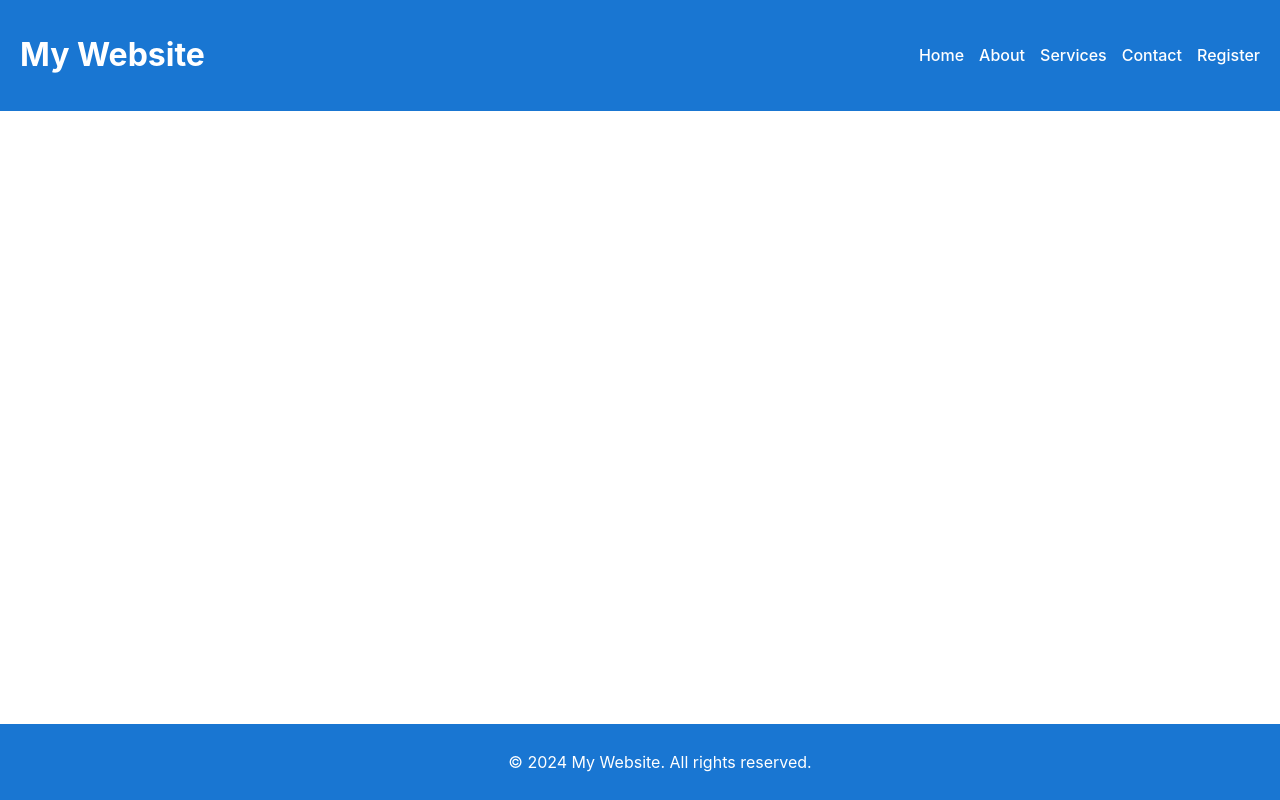
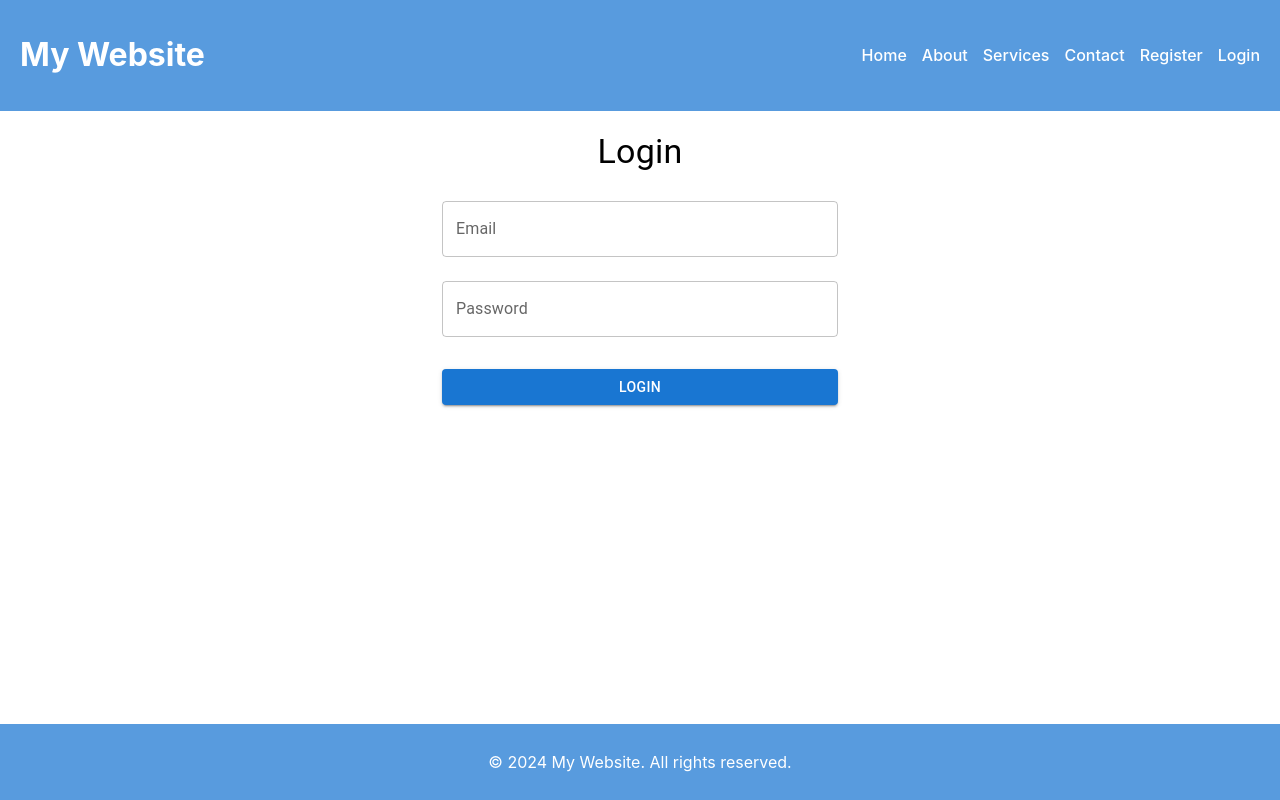
Before and after one commit to 01Deepak/e_commerce_dashboard_frontend, a React (Vite) app: page /login in a window 1280 px wide. Built offline with nearby package versions, Linux system fonts and the light colour scheme.

Commit message:
create login page ui

```diff
--- a/src/App.css
+++ b/src/App.css
@@ -0,0 +1,4 @@
+.container {
+    min-height: calc(100vh - 207px);
+    padding: 0px 20px;
+}
--- a/src/App.tsx
+++ b/src/App.tsx
@@ -2,6 +2,7 @@ import React from "react"
 import Header from "./components/header/Header"
 import Footer from "./components/footer/Footer"
 import MainRoute from "./components/main-route/MainRoute"
+import './App.css'
 
 function App() {
 
@@ -9,7 +10,7 @@ function App() {
     <>
       <div>
       <Header />
-      <main style={{ padding: '20px'}}>
+      <main className="container">
         <MainRoute />
         {/* <p>Welcome to my website!</p> */}
       </main>
--- a/src/components/footer/Footer.module.scss
+++ b/src/components/footer/Footer.module.scss
@@ -1,9 +1,9 @@
 .footer {
-    background-color: #1976d2;
-    padding: 10px 20px;
+    background-color: #589bde;
+    padding: 10px 0px;
     text-align: center;
     color: white;
-    position: fixed;
+    position: static;
     width: 100%;
     bottom: 0;
   }
--- a/src/components/header/Header.module.scss
+++ b/src/components/header/Header.module.scss
@@ -1,5 +1,5 @@
 .header {
-    background-color: #1976d2;
+    background-color: #589bde;
     padding: 10px 20px;
     display: flex;
     justify-content: space-between;
--- a/src/components/header/Header.tsx
+++ b/src/components/header/Header.tsx
@@ -12,6 +12,7 @@ const Header: React.FC = () => {
         <Link to="/services" className={styles.link}>Services</Link>
         <Link to="/contact" className={styles.link}>Contact</Link>
         <Link to="/register" className={styles.link}>Register</Link>
+        <Link to="/login" className={styles.link}>Login</Link>
       </nav>
     </header>
   );
--- a/src/components/main-route/MainRoute.tsx
+++ b/src/components/main-route/MainRoute.tsx
@@ -5,6 +5,7 @@ import About from '../pages/about/About'
 import Services from '../pages/services/Services'
 import Contact from '../pages/contact/Contact'
 import Register from '../pages/authentication/register/Register'
+import Login from '../pages/authentication/login/Login'
 
 const MainRoute = () => {
   return (
@@ -15,7 +16,7 @@ const MainRoute = () => {
     <Route path="/contact" element={<Contact />}/>
     <Route path="/services" element={<Services />}/>
     <Route path="/register" element={<Register />}/>
-
+    <Route path="/login" element={<Login />}/>
     </Routes>
 
   )
--- /dev/null
+++ b/src/components/pages/authentication/login/Login.module.scss
@@ -0,0 +1,3 @@
+.login {
+    margin-top: 20px;
+  }
--- /dev/null
+++ b/src/components/pages/authentication/login/Login.tsx
@@ -0,0 +1,80 @@
+import React, { useState } from 'react';
+import { useForm, SubmitHandler } from 'react-hook-form';
+import { TextField, Button, Container, Typography, Box } from '@mui/material';
+import styles from './Login.module.scss';
+
+export interface ILoginFormInput {
+  email: string;
+  password: string;
+}
+
+
+
+
+
+const Login: React.FC = () => {
+  const { register, handleSubmit, formState: { errors }, reset } = useForm<ILoginFormInput>();
+  const [loginData, setLoginData] = useState<ILoginFormInput>({email: '', password: '' });
+
+  const onSubmit: SubmitHandler<ILoginFormInput> = async (data: ILoginFormInput) => {
+    console.log("login data = ",loginData);
+    setLoginData(data);
+    reset();
+
+
+  };
+
+
+
+
+  return (
+    <Container className={styles.login} maxWidth="xs">
+      <Typography variant="h4" component="h2" align="center" gutterBottom>
+        Login
+      </Typography>
+      <Box component="form" onSubmit={handleSubmit(onSubmit)} noValidate sx={{ mt: 1 }}>
+        <TextField
+          margin="normal"
+          fullWidth
+          id="email"
+          label="Email"
+          autoComplete="email"
+          {...register('email', {
+            required: 'Email is required',
+            pattern: {
+              value: /^[a-zA-Z0-9._%+-]+@[a-zA-Z0-9.-]+\.[a-zA-Z]{2,4}$/,
+              message: 'Invalid email address'
+            },
+            validate: value => value.trim() !== '' || 'email cannot be empty spaces'
+          })}
+          error={!!errors.email}
+          helperText={errors.email ? errors.email.message : ''}
+        />
+        <TextField
+          margin="normal"
+          fullWidth
+          id="password"
+          label="Password"
+          type="password"
+          autoComplete="current-password"
+          {...register('password', { required: 'Password is required',
+            validate: value => value.trim() !== '' || 'password cannot be empty spaces'
+
+           })}
+          error={!!errors.password}
+          helperText={errors.password ? errors.password.message : ''}
+        />
+        <Button
+          type="submit"
+          fullWidth
+          variant="contained"
+          sx={{ mt: 3, mb: 2 }}
+        >
+          login
+        </Button>
+      </Box>
+    </Container>
+  );
+};
+
+export default Login;
```
